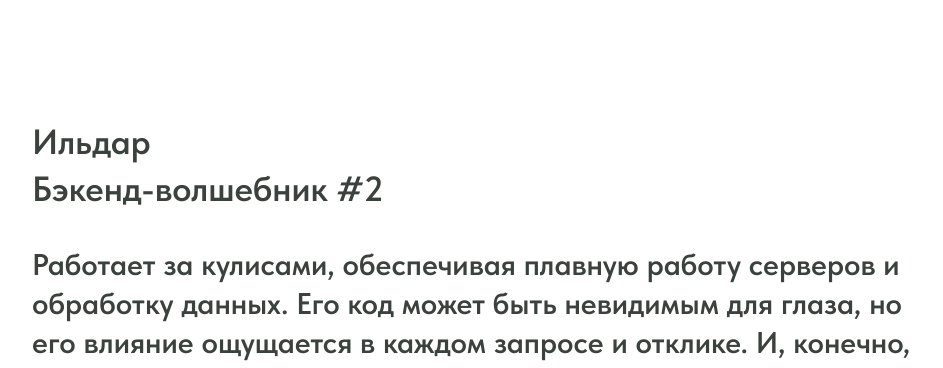
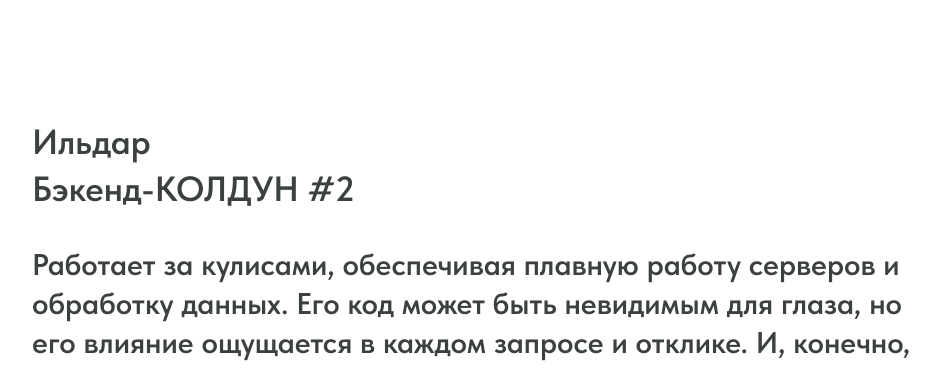
Before and after one commit to PacketOfTea/WebSite, a plain HTML site: page index.html in a window 1280 px wide. Shown: the part 2120-2488 px from the top of the page, without its empty margins (168-1111 px from the left). Drawn offline with Linux system fonts and the light colour scheme.

Commit message:
Update index.html

```diff
--- a/index.html
+++ b/index.html
@@ -54,7 +54,7 @@
         <div class="participants-card">
           <p class="participants-card-title">
             <span>Ильдар</span>
-            Бэкенд-волшебник #2
+            Бэкенд-КОЛДУН #2
           </p>
           <div class="participants-card-body">
             <p class="participants-card-text">
```
